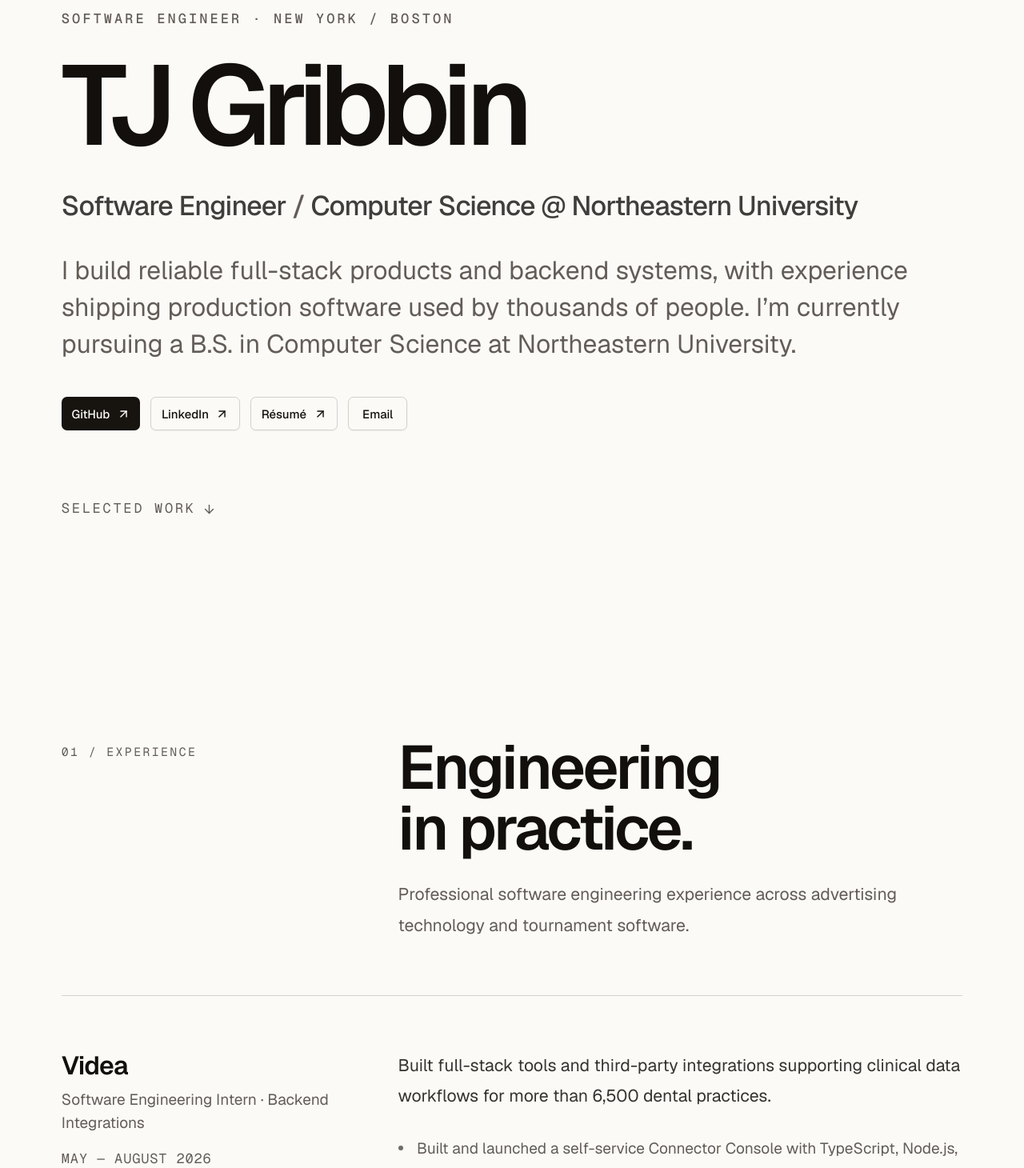
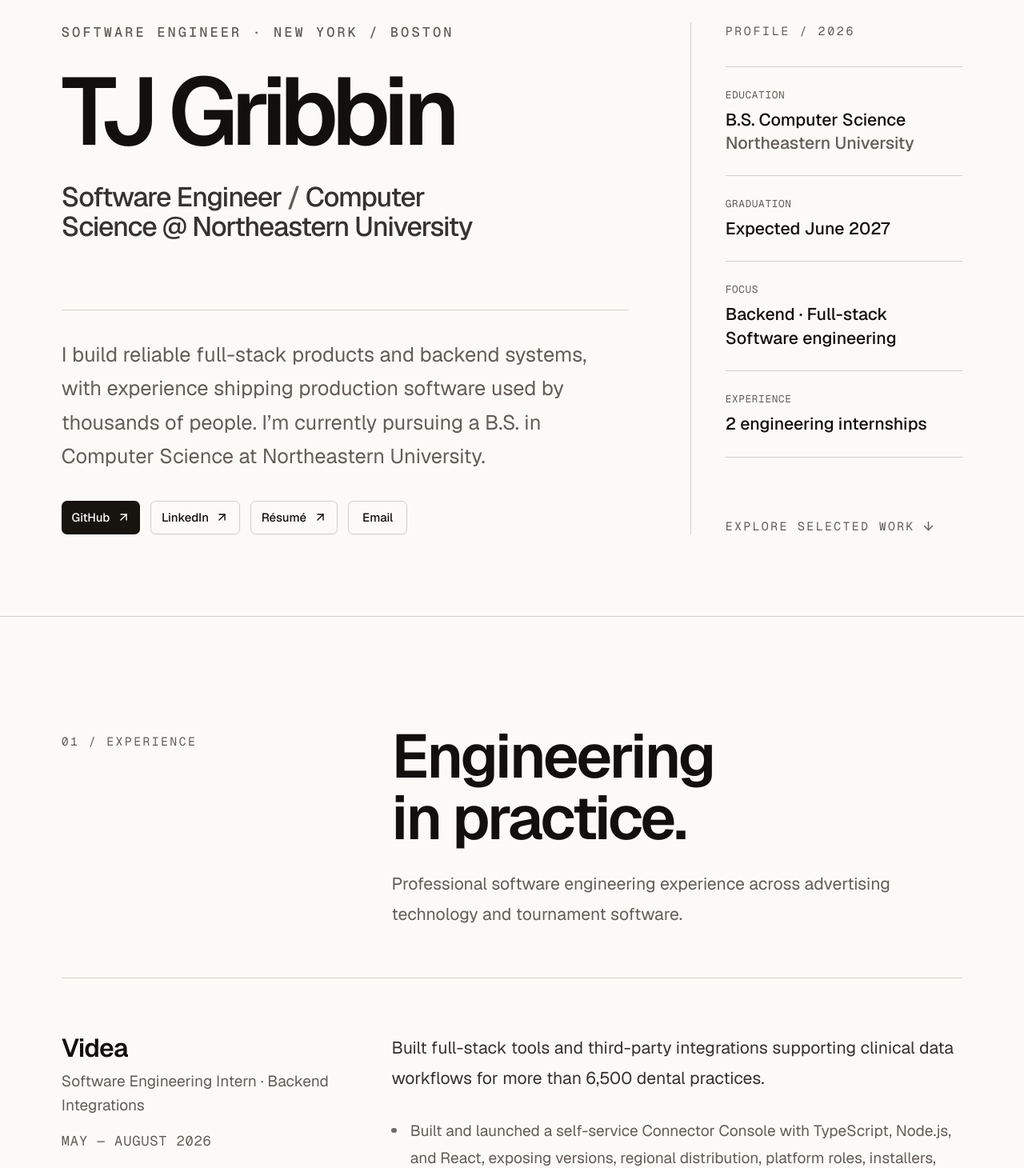
Before and after one commit to timothygribbin/personal-website-updated, a Next.js app: page / in a window 1280 px wide. Shown: the part 160-1620 px from the top of the page at 80% size. Built offline with nearby package versions, Linux system fonts and the light colour scheme.

Commit message:
style: redesign portfolio with editorial layout

```diff
--- a/app/globals.css
+++ b/app/globals.css
@@ -151,7 +151,7 @@
 }
 
 @layer components {
-  .section-shell { @apply w-full px-6 py-28 md:px-[6vw] md:py-36 lg:py-44; }
+  .section-shell { @apply w-full border-b border-border px-6 py-24 md:px-[6vw] md:py-28 lg:py-32; }
 }
 
 @media (prefers-reduced-motion: reduce) {
--- a/app/page.tsx
+++ b/app/page.tsx
@@ -16,24 +16,41 @@ export default function Home() {
     <>
       <SiteHeader />
       <main id="main-content">
-        <section className="flex min-h-[calc(100svh-5rem)] w-full flex-col justify-center px-6 py-20 md:px-[6vw]">
-          <div className="w-full max-w-[min(88vw,120rem)]">
-            <p className="mb-8 font-mono text-base font-medium uppercase tracking-[0.18em] text-muted-foreground">Software engineer · New York / Boston</p>
-            <h1 className="text-balance text-6xl font-semibold leading-[0.86] tracking-[-0.065em] sm:text-8xl md:text-[clamp(8rem,11vw,18rem)]">TJ Gribbin</h1>
-            <p className="mt-10 max-w-[70rem] text-balance text-2xl font-medium leading-snug tracking-tight text-foreground/80 sm:text-3xl md:text-[clamp(2rem,2.5vw,4rem)]">Software Engineer <span className="text-muted-foreground">/</span> Computer Science @ Northeastern University</p>
-            <p className="mt-8 max-w-5xl text-pretty text-xl leading-9 text-muted-foreground sm:text-2xl sm:leading-10 lg:text-3xl lg:leading-[1.45]">{portfolio.introduction}</p>
-            <div className="mt-10 flex flex-wrap gap-3">
-              {portfolio.heroLinks.map((link, index) => <ActionLink key={link.label} {...link} variant={index === 0 ? "default" : "outline"} />)}
+        <section className="w-full border-b border-border px-6 py-14 md:px-[6vw] md:py-20 lg:py-24">
+          <div className="grid min-h-[calc(100svh-12rem)] items-stretch gap-12 lg:grid-cols-[minmax(0,1.65fr)_minmax(20rem,0.55fr)] lg:gap-[6vw]">
+            <div className="flex flex-col justify-between">
+              <div>
+                <p className="mb-8 font-mono text-base font-medium uppercase tracking-[0.18em] text-muted-foreground">Software engineer · New York / Boston</p>
+                <h1 className="max-w-[10ch] text-balance text-6xl font-semibold leading-[0.86] tracking-[-0.065em] sm:text-8xl md:text-[clamp(7rem,9vw,14rem)]">TJ Gribbin</h1>
+                <p className="mt-9 max-w-[52rem] text-balance text-2xl font-medium leading-[1.08] tracking-[-0.035em] text-foreground/85 sm:text-3xl lg:text-[clamp(2rem,2.35vw,3.5rem)]">Software Engineer <span className="text-muted-foreground">/</span> Computer Science @ Northeastern University</p>
+              </div>
+              <div className="mt-14 border-t border-border pt-8 lg:mt-20">
+                <p className="max-w-4xl text-pretty text-xl leading-9 text-muted-foreground sm:text-2xl sm:leading-10">{portfolio.introduction}</p>
+                <div className="mt-8 flex flex-wrap gap-3">
+                  {portfolio.heroLinks.map((link, index) => <ActionLink key={link.label} {...link} variant={index === 0 ? "default" : "outline"} />)}
+                </div>
+              </div>
             </div>
+            <aside className="flex flex-col justify-between border-t border-border pt-7 lg:border-l lg:border-t-0 lg:pl-10 lg:pt-0" aria-label="Profile summary">
+              <div>
+                <p className="font-mono text-sm uppercase tracking-[0.18em] text-muted-foreground">Profile / 2026</p>
+                <dl className="mt-8 divide-y divide-border border-y border-border">
+                  <div className="py-6"><dt className="font-mono text-xs uppercase tracking-wider text-muted-foreground">Education</dt><dd className="mt-2 text-xl font-medium leading-snug">B.S. Computer Science<br /><span className="text-muted-foreground">Northeastern University</span></dd></div>
+                  <div className="py-6"><dt className="font-mono text-xs uppercase tracking-wider text-muted-foreground">Graduation</dt><dd className="mt-2 text-xl font-medium">Expected June 2027</dd></div>
+                  <div className="py-6"><dt className="font-mono text-xs uppercase tracking-wider text-muted-foreground">Focus</dt><dd className="mt-2 text-xl font-medium">Backend · Full-stack<br />Software engineering</dd></div>
+                  <div className="py-6"><dt className="font-mono text-xs uppercase tracking-wider text-muted-foreground">Experience</dt><dd className="mt-2 text-xl font-medium">2 engineering internships</dd></div>
+                </dl>
+              </div>
+              <a href="#experience" className="mt-10 inline-flex w-fit items-center gap-2 font-mono text-sm uppercase tracking-[0.16em] text-muted-foreground transition-colors hover:text-foreground">Explore selected work <ArrowDown className="size-4" aria-hidden="true" /></a>
+            </aside>
           </div>
-          <a href="#experience" className="mt-16 inline-flex w-fit items-center gap-2 font-mono text-base uppercase tracking-[0.16em] text-muted-foreground transition-colors hover:text-foreground lg:mt-20">Selected work <ArrowDown className="size-4" aria-hidden="true" /></a>
         </section>
 
         <section id="experience" className="section-shell scroll-mt-24">
           <SectionHeading eyebrow="01 / Experience" title="Engineering in practice." description="Professional software engineering experience across advertising technology and tournament software." />
           <div className="divide-y divide-border border-y border-border">
             {portfolio.experience.map((role) => (
-              <article key={role.company} className="grid gap-6 py-11 md:grid-cols-[1fr_2fr] md:gap-16 md:py-16">
+              <article key={role.company} className="grid gap-8 py-11 md:grid-cols-[0.8fr_1.7fr] md:gap-[6vw] md:py-16">
                 <div><h3 className="text-2xl font-semibold tracking-tight lg:text-3xl">{role.company}</h3><p className="mt-2 text-lg text-muted-foreground">{role.role}</p><p className="mt-4 font-mono text-base uppercase tracking-wider text-muted-foreground">{role.dates}</p></div>
                 <div><p className="max-w-4xl text-xl leading-9 text-foreground/85">{role.summary}</p><ul className="mt-7 max-w-4xl space-y-4 text-lg leading-8 text-muted-foreground">{role.highlights.map((highlight) => <li key={highlight} className="flex gap-4"><span className="mt-3 size-1.5 shrink-0 rounded-full bg-foreground/60" />{highlight}</li>)}</ul></div>
               </article>
@@ -43,11 +60,11 @@ export default function Home() {
 
         <section id="projects" className="section-shell scroll-mt-24">
           <SectionHeading eyebrow="02 / Projects" title="Selected projects." description="A mix of applied AI, full-stack product work, hackathon building, and computer vision research." />
-          <div className="grid gap-px overflow-hidden rounded-xl border border-border bg-border md:grid-cols-2">
+          <div className="grid gap-px overflow-hidden border-y border-border bg-border md:grid-cols-2">
             {portfolio.projects.map((project, index) => (
-              <article key={project.name} className="group flex min-h-[28rem] flex-col bg-background p-8 sm:p-11 lg:min-h-[32rem] lg:p-14">
+              <article key={project.name} className="group flex min-h-[24rem] flex-col bg-background p-8 sm:p-11 lg:min-h-[28rem] lg:p-12">
                 <div className="flex items-start justify-between gap-4"><span className="font-mono text-xs text-muted-foreground">0{index + 1}</span>{project.href ? <a href={project.href} target="_blank" rel="noreferrer" aria-label={`View ${project.name}`} className="rounded-md p-1 text-muted-foreground transition hover:-translate-y-0.5 hover:text-foreground focus-visible:outline-none focus-visible:ring-2 focus-visible:ring-ring"><ArrowUpRight className="size-5" /></a> : <span className="font-mono text-[10px] uppercase tracking-wider text-muted-foreground/60">Link needed</span>}</div>
-                <div className="mt-auto pt-20"><p className="font-mono text-sm uppercase tracking-[0.16em] text-muted-foreground">{project.category}</p><h3 className="mt-4 text-3xl font-semibold tracking-tight lg:text-4xl">{project.name}</h3><p className="mt-4 max-w-3xl text-lg leading-8 text-muted-foreground lg:text-xl lg:leading-9">{project.summary}</p><div className="mt-7 flex flex-wrap gap-x-5 gap-y-2 font-mono text-sm text-foreground/70">{project.technologies.map((technology) => <span key={technology}>{technology}</span>)}</div></div>
+                <div className="mt-auto pt-14"><p className="font-mono text-sm uppercase tracking-[0.16em] text-muted-foreground">{project.category}</p><h3 className="mt-4 text-3xl font-semibold tracking-tight lg:text-4xl">{project.name}</h3><p className="mt-4 max-w-3xl text-lg leading-8 text-muted-foreground lg:text-xl lg:leading-9">{project.summary}</p><div className="mt-7 flex flex-wrap gap-x-5 gap-y-2 font-mono text-sm text-foreground/70">{project.technologies.map((technology) => <span key={technology}>{technology}</span>)}</div></div>
               </article>
             ))}
           </div>
--- a/components/section-heading.tsx
+++ b/components/section-heading.tsx
@@ -1,3 +1,3 @@
 export function SectionHeading({ eyebrow, title, description }: { eyebrow: string; title: string; description?: string }) {
-  return <div className="mb-16 grid gap-6 md:grid-cols-[1fr_2fr] md:gap-16"><p className="pt-2 font-mono text-sm uppercase tracking-[0.16em] text-muted-foreground">{eyebrow}</p><div><h2 className="text-balance text-4xl font-semibold tracking-[-0.04em] sm:text-6xl lg:text-7xl">{title}</h2>{description && <p className="mt-6 max-w-3xl text-pretty text-lg leading-8 text-muted-foreground lg:text-xl lg:leading-9">{description}</p>}</div></div>;
+  return <div className="mb-14 grid gap-6 md:grid-cols-[0.8fr_1.7fr] md:gap-[6vw]"><p className="pt-2 font-mono text-sm uppercase tracking-[0.16em] text-muted-foreground">{eyebrow}</p><div><h2 className="max-w-4xl text-balance text-4xl font-semibold tracking-[-0.04em] sm:text-6xl lg:text-7xl">{title}</h2>{description && <p className="mt-6 max-w-3xl text-pretty text-lg leading-8 text-muted-foreground lg:text-xl lg:leading-9">{description}</p>}</div></div>;
 }
```
